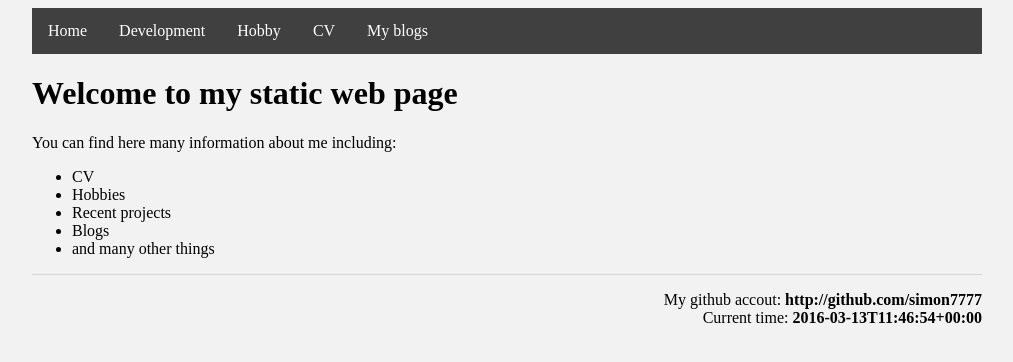
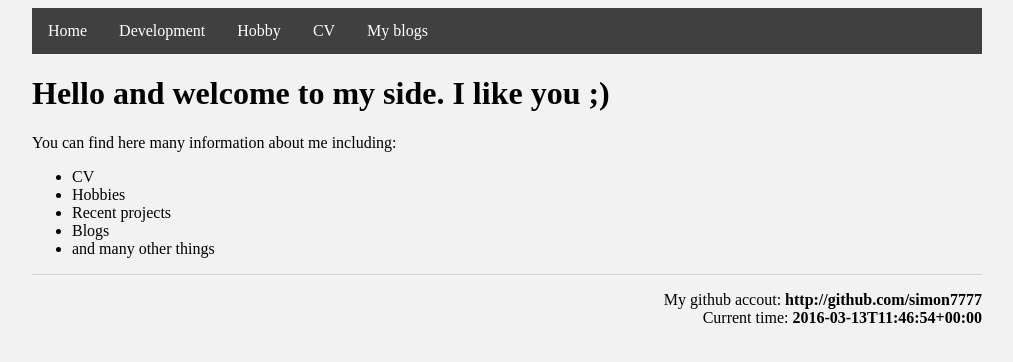
Before and after one commit to simon7777/simon7777.github.io, a Jekyll site: the page built from index.html, in a window 1280 px wide. Shown: the top 362 px of the page, without its empty margins (133-1146 px from the left). Built offline with Jekyll 4.4.1, drawn with Linux system fonts in a browser that asks for light colours.

Commit message:
final_commit

```diff
--- a/index.html
+++ b/index.html
@@ -3,8 +3,8 @@ layout: default
 title: Welcome to my static web page
 ---
 
+<h1>Hello and welcome to my side. I like you ;)</h1>
 
-<h1> Welcome to my static web page </h1>
 
 You can find here many information about me including:
 
```
